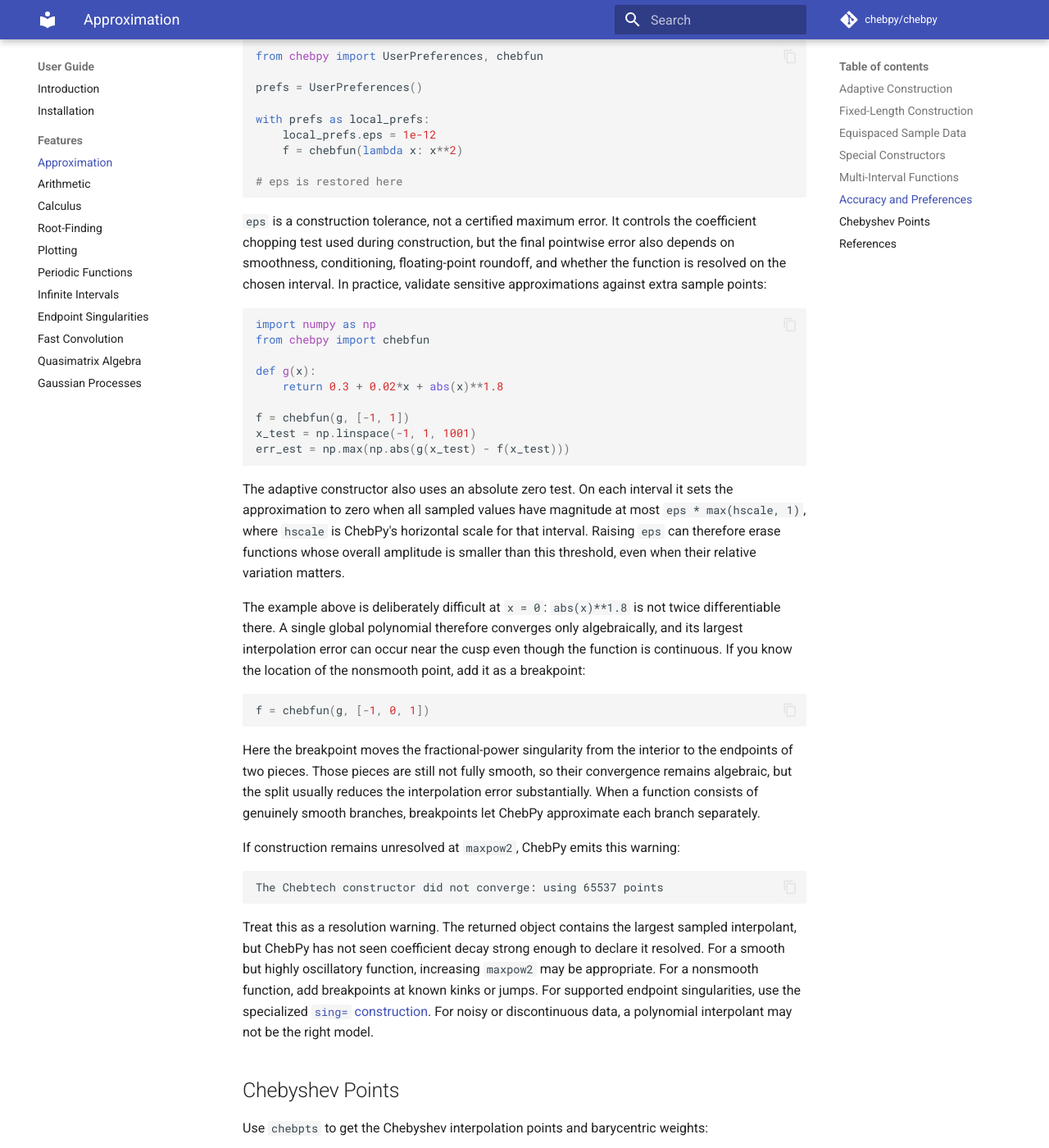
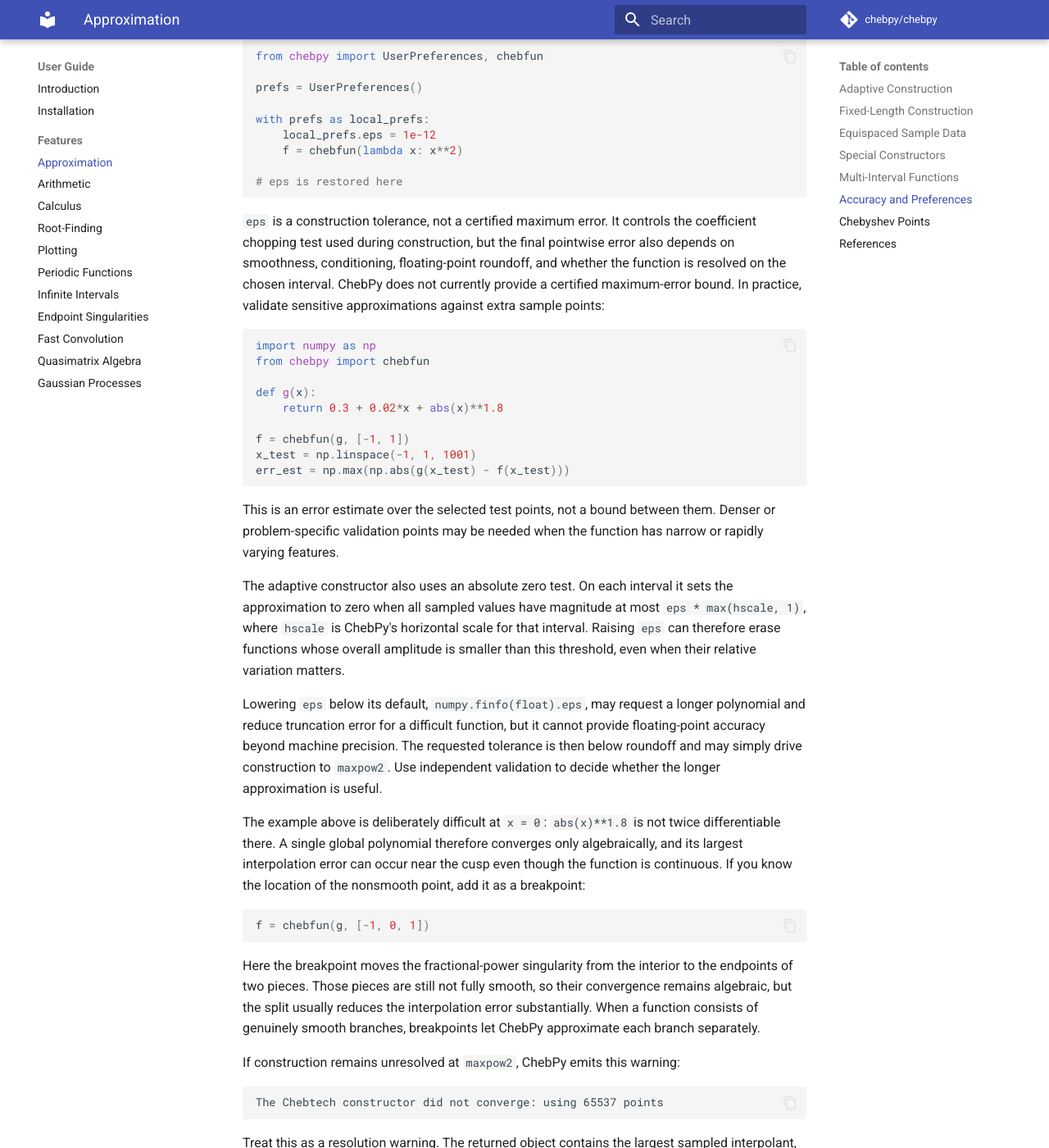
Before and after one commit to chebpy/chebpy, an MkDocs documentation site: the page built from docs/user/features/approximation.md, in a window 1280 px wide and 1400 px high, scrolled down 2519 px. Shown: the whole window at 82% size. Built offline with MkDocs 1.6.1 and Material for MkDocs 9.7.7, drawn with Linux system fonts in a browser that asks for light colours; comment, search, counter and statistics services are not loaded; the version menu is left out.

Commit message:
close documentation gaps from issue 38

````diff
--- a/docs/user/features/approximation.md
+++ b/docs/user/features/approximation.md
@@ -120,7 +120,8 @@ with prefs as local_prefs:
 `eps` is a construction tolerance, not a certified maximum error.  It controls
 the coefficient chopping test used during construction, but the final pointwise
 error also depends on smoothness, conditioning, floating-point roundoff, and
-whether the function is resolved on the chosen interval.  In practice, validate
+whether the function is resolved on the chosen interval.  ChebPy does not
+currently provide a certified maximum-error bound.  In practice, validate
 sensitive approximations against extra sample points:
 
 ```python
@@ -135,11 +136,22 @@ x_test = np.linspace(-1, 1, 1001)
 err_est = np.max(np.abs(g(x_test) - f(x_test)))
 ```
 
+This is an error estimate over the selected test points, not a bound between
+them.  Denser or problem-specific validation points may be needed when the
+function has narrow or rapidly varying features.
+
 The adaptive constructor also uses an absolute zero test.  On each interval it
 sets the approximation to zero when all sampled values have magnitude at most
 `eps * max(hscale, 1)`, where `hscale` is ChebPy's horizontal scale for that
 interval.  Raising `eps` can therefore erase functions whose overall amplitude
 is smaller than this threshold, even when their relative variation matters.
+
+Lowering `eps` below its default, `numpy.finfo(float).eps`, may request a longer
+polynomial and reduce truncation error for a difficult function, but it cannot
+provide floating-point accuracy beyond machine precision.  The requested
+tolerance is then below roundoff and may simply drive construction to
+`maxpow2`.  Use independent validation to decide whether the longer
+approximation is useful.
 
 The example above is deliberately difficult at `x = 0`: `abs(x)**1.8` is not
 twice differentiable there.  A single global polynomial therefore converges only
````
Also changed, not shown: docs/user/intro.md (+2 -1 lines).
